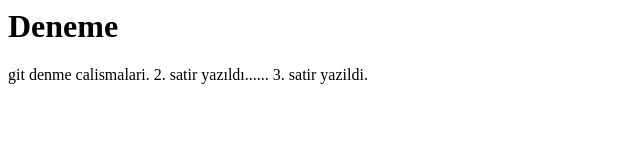
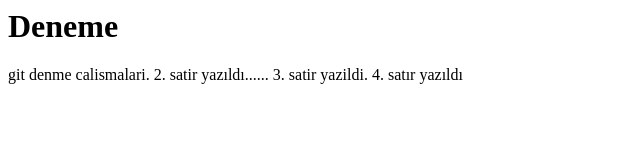
Before and after one commit to SevdaST/GIT-SCM, a plain HTML site: page index.html in a window 1280 px wide. Shown: the full height of the page, 0-640 px from the left. Drawn offline with Linux system fonts and the light colour scheme.

Commit message:
htnl deisti

```diff
--- a/css/style.css
+++ b/css/style.css
@@ -1,2 +1,2 @@
 #deneme{color: aliceblue;}
-/* ......*/
+/* ...bbbbbbb...*/
--- a/index.html
+++ b/index.html
@@ -9,6 +9,7 @@
    git denme calismalari.
    2. satir yazıldı......
    3. satir yazildi.
+   4. satır yazıldı
  </body>
 
 </html>
```
Also changed, not shown: test.html (added, +1 -0 lines), 1 other file.
